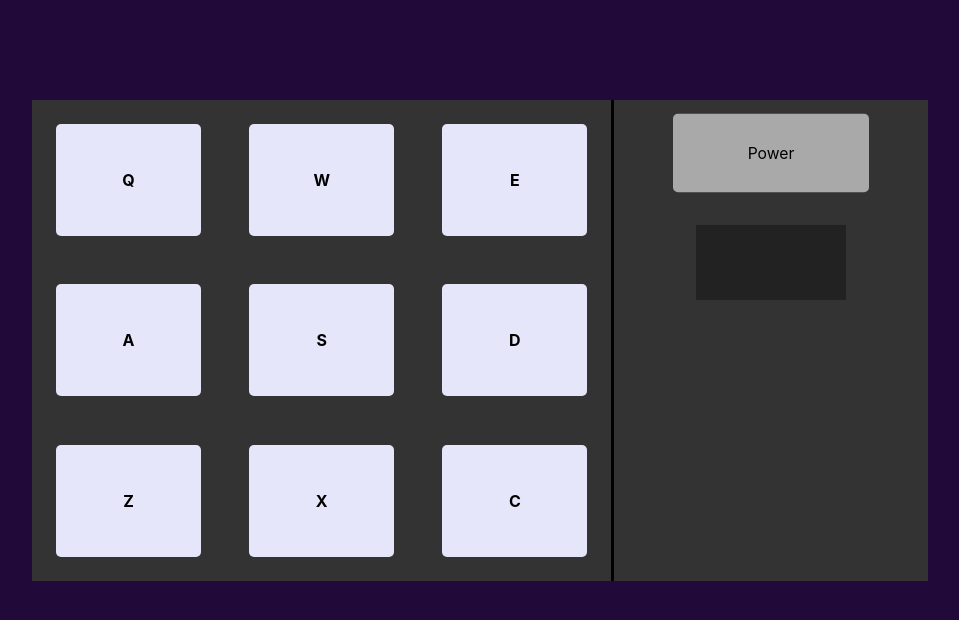
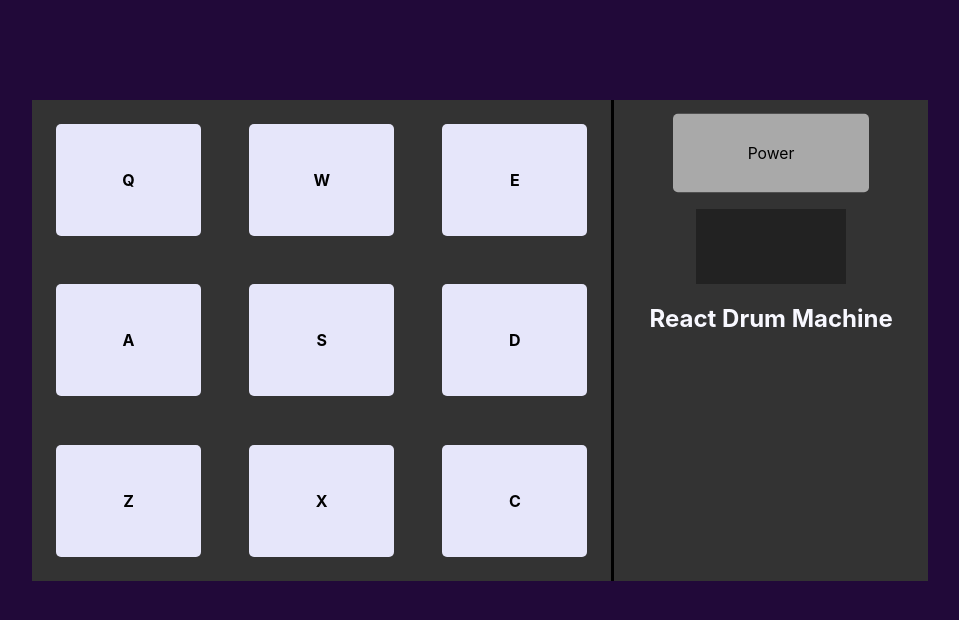
Before and after one commit to BenLHedgepeth/drum_machine, a React (Create React App) app in the folder react-drum-machine/: page / in a window 1280 px wide. Shown: the top 620 px of the page, without its empty margins (160-1119 px from the left). Built offline with nearby package versions, Linux system fonts and the light colour scheme.

Commit message:
Updated package

```diff
--- a/react-drum-machine/public/index.html
+++ b/react-drum-machine/public/index.html
@@ -15,6 +15,7 @@
       user's mobile device or desktop. See https://developers.google.com/web/fundamentals/web-app-manifest/
     -->
     <link rel="manifest" href="%PUBLIC_URL%/manifest.json" />
+    <link href="https://fonts.googleapis.com/css2?family=VT323&display=swap" rel="stylesheet">
     <!--
       Notice the use of %PUBLIC_URL% in the tags above.
       It will be replaced with the URL of the `public` folder during the build.
@@ -39,5 +40,6 @@
       To begin the development, run `npm start` or `yarn start`.
       To create a production bundle, use `npm run build` or `yarn build`.
     -->
+    <script src="https://cdn.freecodecamp.org/testable-projects-fcc/v1/bundle.js"></script>
   </body>
 </html>
--- a/react-drum-machine/src/App.js
+++ b/react-drum-machine/src/App.js
@@ -9,7 +9,10 @@
     return (
       <div className="controls">
         <p className="power_button" onClick={this.props.controls}>Power</p>
-        <p class="sound_type"></p>
+        <div class="display_wrapper">
+          <p id="display"></p>
+        </div>
+        <h2 class="device_name">React Drum Machine</h2>
       </div>
     )
   }
@@ -25,10 +28,10 @@
 
   playSound(event) {
     let pad_id = event.currentTarget.id.replace("'","");
-    let display_title = document.querySelector(".sound_type");
+    let display_title = document.querySelector("#display");
     let sound_clip = document.querySelector(`#${pad_id} audio`);
     if (this.props.power) {
-      display_title.innerHTML = pad_id.replace("-", "");
+      display_title.innerHTML = pad_id.replace(/-/g, " ").toUpperCase();
     } else {
       display_title.innerHTML = "";
     }
@@ -59,16 +62,21 @@
   }
 
   useMachine(event) {
+    let brand = document.querySelector(".device_name");
     if (!this.state.powerOn) {
       this.setState((state) => ({
         powerOn: true
       }))
       event.target.style.cssText = "box-shadow: inset 0px 10px 10px red; transform: scale(.95)";
+      brand.style.color="ghostwhite";
     } else {
       this.setState((state) => ({
         powerOn: false
       }))
       event.target.style.cssText="box-shadow: none; transform: none";
+      brand.style.color="grey";
+      let display_title = document.querySelector("#display");
+      display_title.innerHTML = "";
     }
   }
 
--- a/react-drum-machine/src/App.scss
+++ b/react-drum-machine/src/App.scss
@@ -47,11 +47,26 @@
   background: #333;
 }
 
-.sound_type {
+.display_wrapper {
+  display: flex;
+  justify-content: center;
+  align-items: center;
   width: 150px;
   height: 75px;
-  line-height: 3;
+  background: #222;
+}
+
+
+#display {
+  color: red;
+  font-family: 'VT323', monospace;
+  font-size: 1.5rem;
+  font-weight: bold;
   text-align: center;
+}
+
+.device_name {
+  color: ghostwhite;
 }
 
 .switch {
@@ -105,12 +120,6 @@
   font-weight: bold;
 }
 
-.sound_type {
-  background: #222;
-  color: red;
-  font-weight: bold;
-}
-
 
 
 @media (prefers-reduced-motion: no-preference) {
```
Lines whose indentation alone changed are shown as unchanged.
